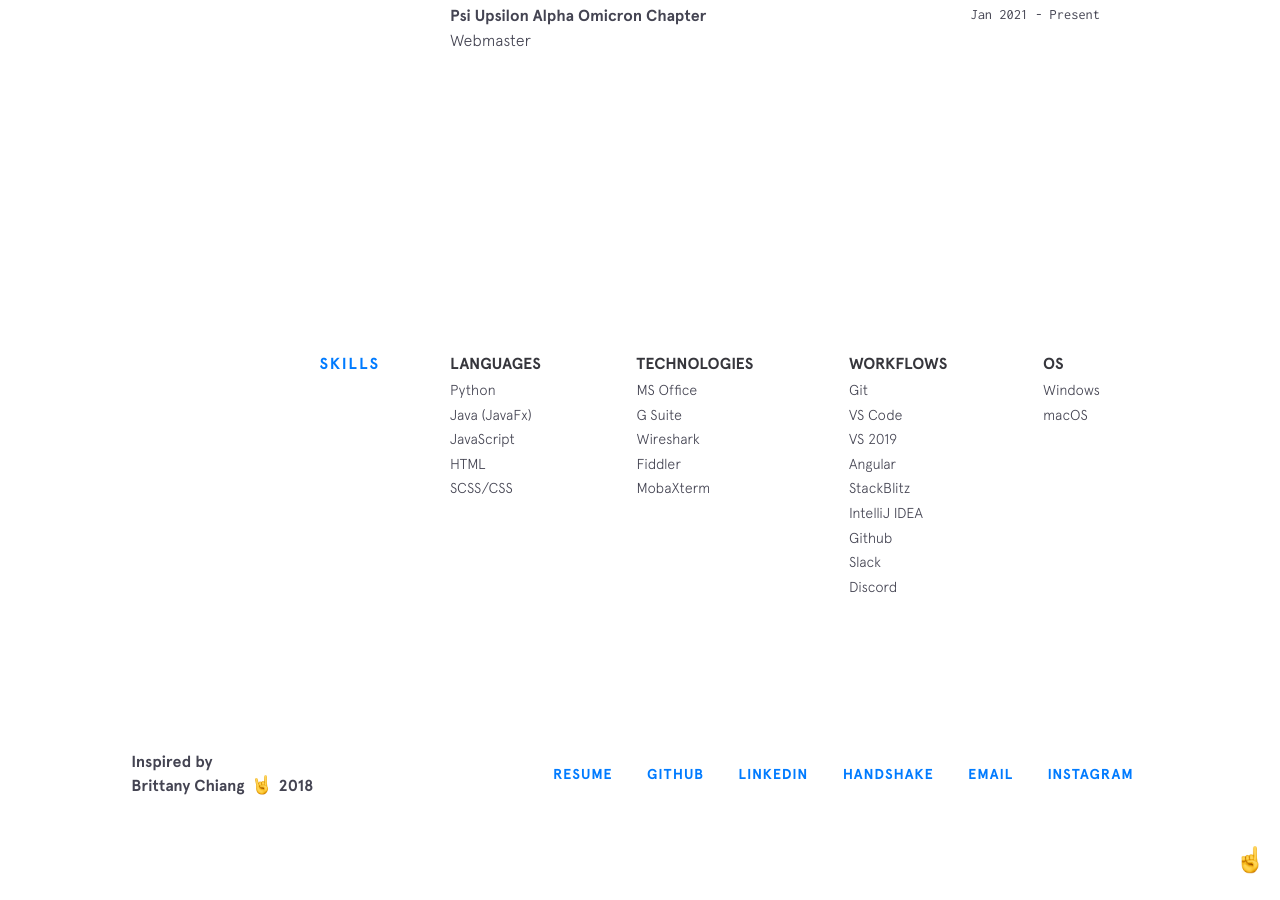
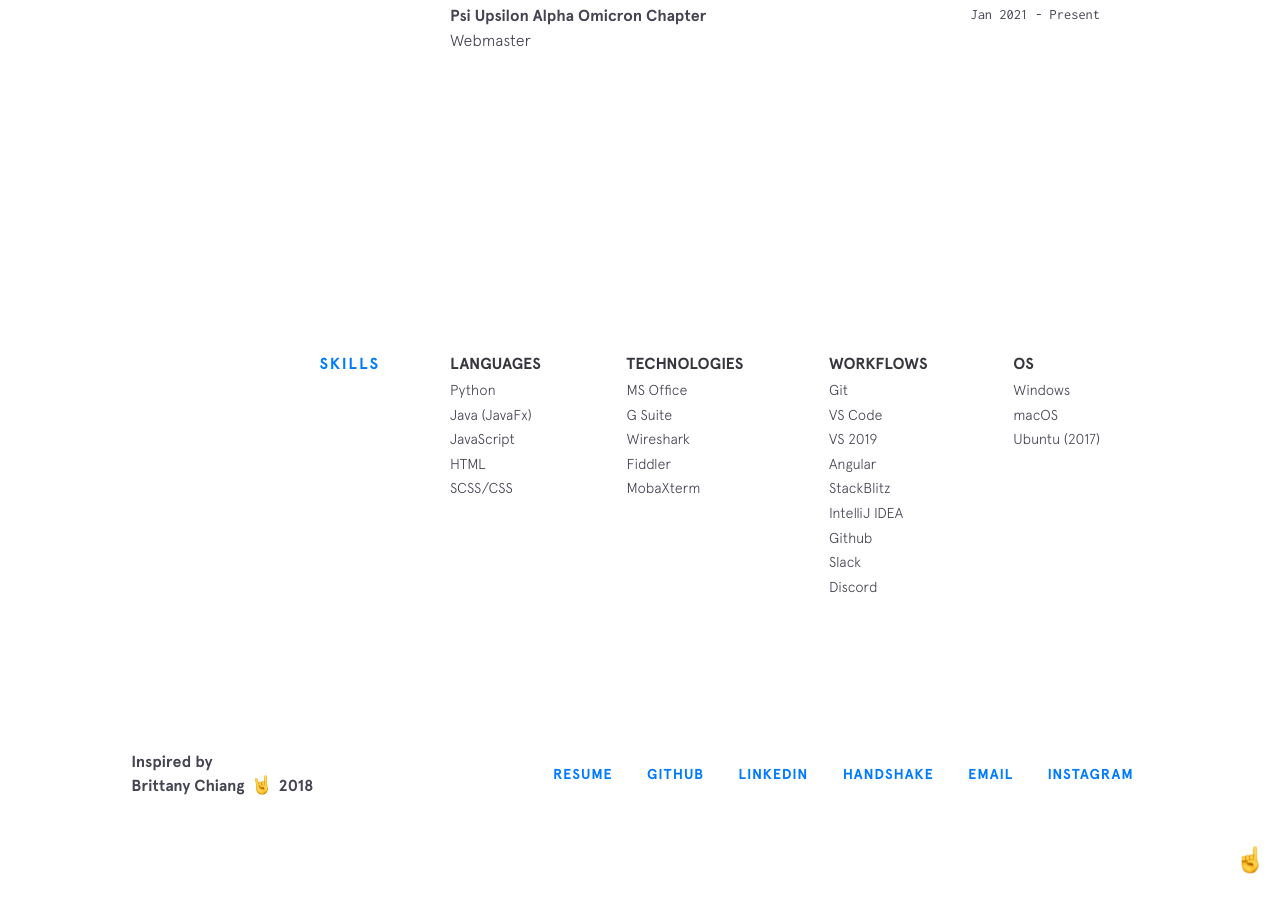
Before and after one commit to rh376/raiyanh717.github.io, a Jekyll site: the page built from index.html, in a window 1280 px wide and 900 px high, scrolled down 1588 px. Built offline with Jekyll 4.4.1, drawn with Linux system fonts in a browser that asks for light colours; nearby versions of some CDN libraries.

Commit message:
Update skills.yml

```diff
--- a/_data/skills.yml
+++ b/_data/skills.yml
@@ -26,3 +26,4 @@ workflows:
 OS:
   - item: Windows
   - item: macOS
+  - item: Ubuntu (2017)
```
